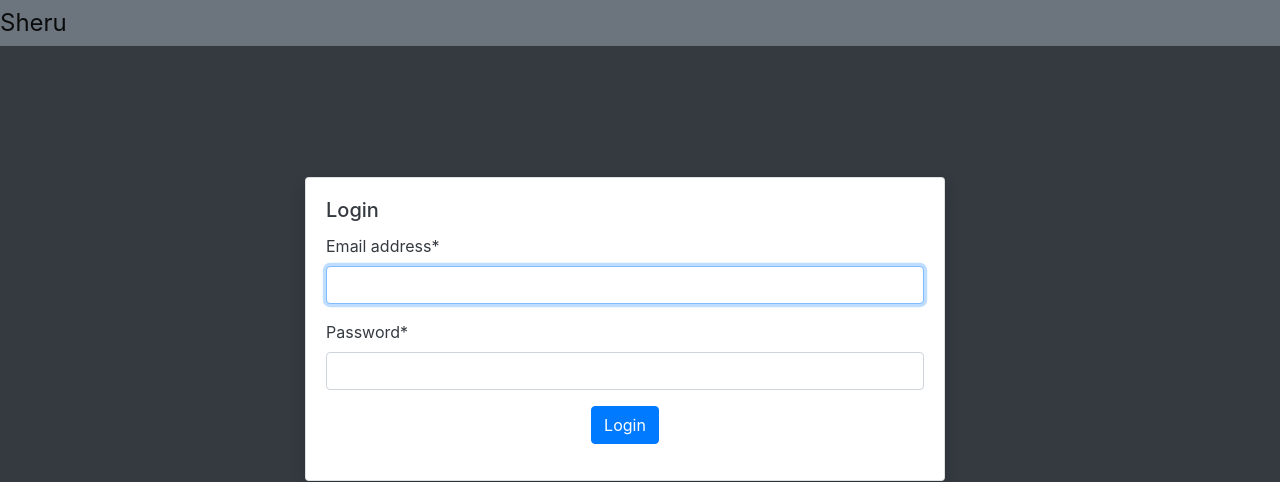
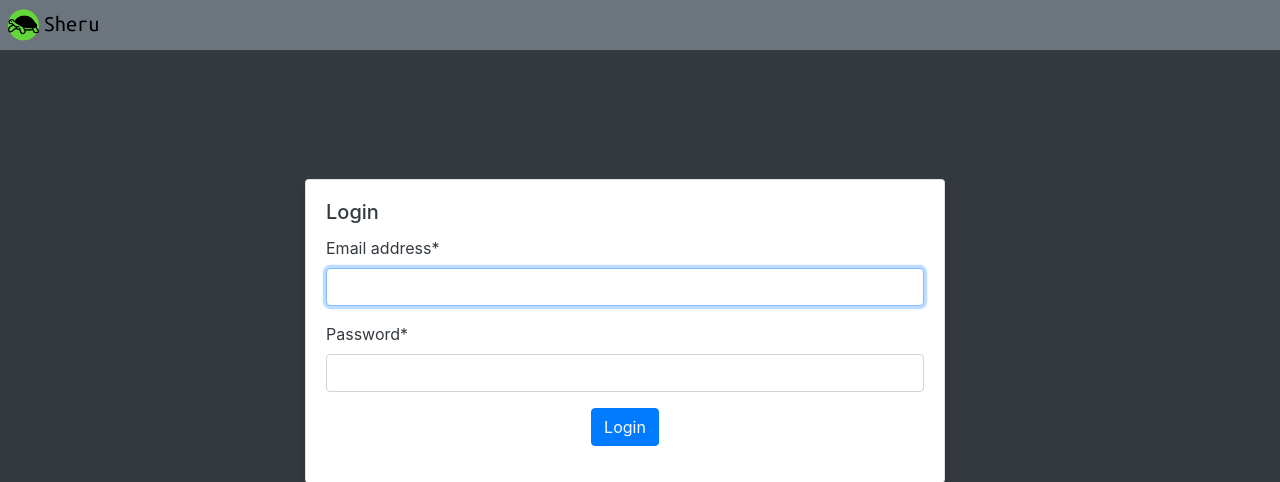
Before and after one commit to bellerub/sheru, a Django app: page /login/ in a window 1280 px wide. Shown: the top 482 px of the page. Run offline with Django 3.2, Linux system fonts and the light colour scheme; some libraries are stand-ins or nearby versions.

Commit message:
add a logo

```diff
--- a/project/sheru/static/css/site.css
+++ b/project/sheru/static/css/site.css
@@ -16,6 +16,10 @@ main {
 .navbar {
     flex-shrink: 0;
     padding: 0;
+}
+
+.navbar-brand {
+    margin-left: 8px;
 }
 
 .navbar>* {
--- a/project/sheru/templates/base.html
+++ b/project/sheru/templates/base.html
@@ -17,9 +17,7 @@
     <body class="bg-dark text-white h-100">
         <nav class="navbar navbar-light navbar-expand-lg bg-secondary w-100 no-gutters">
             <a class="navbar-brand" href="/"><span class="fa-stack">
-                <i class="fa fa-circle fa-stack-2x" style="color: #3ccc1f"></i>
-                <i class="fas fa-terminal fa-stack-1x"></i>
-                </span><span style="font-size: 1.5rem;"> Sheru</span>
+                <img src="{% static 'sheru-logo.png' %}" width="106" height="40">
             </a>
             {% if user.is_authenticated %}
             <ul class="nav navbar-nav ml-auto">
```
Also changed, not shown: README.md, project/sheru/static/sheru-logo.png (added).
